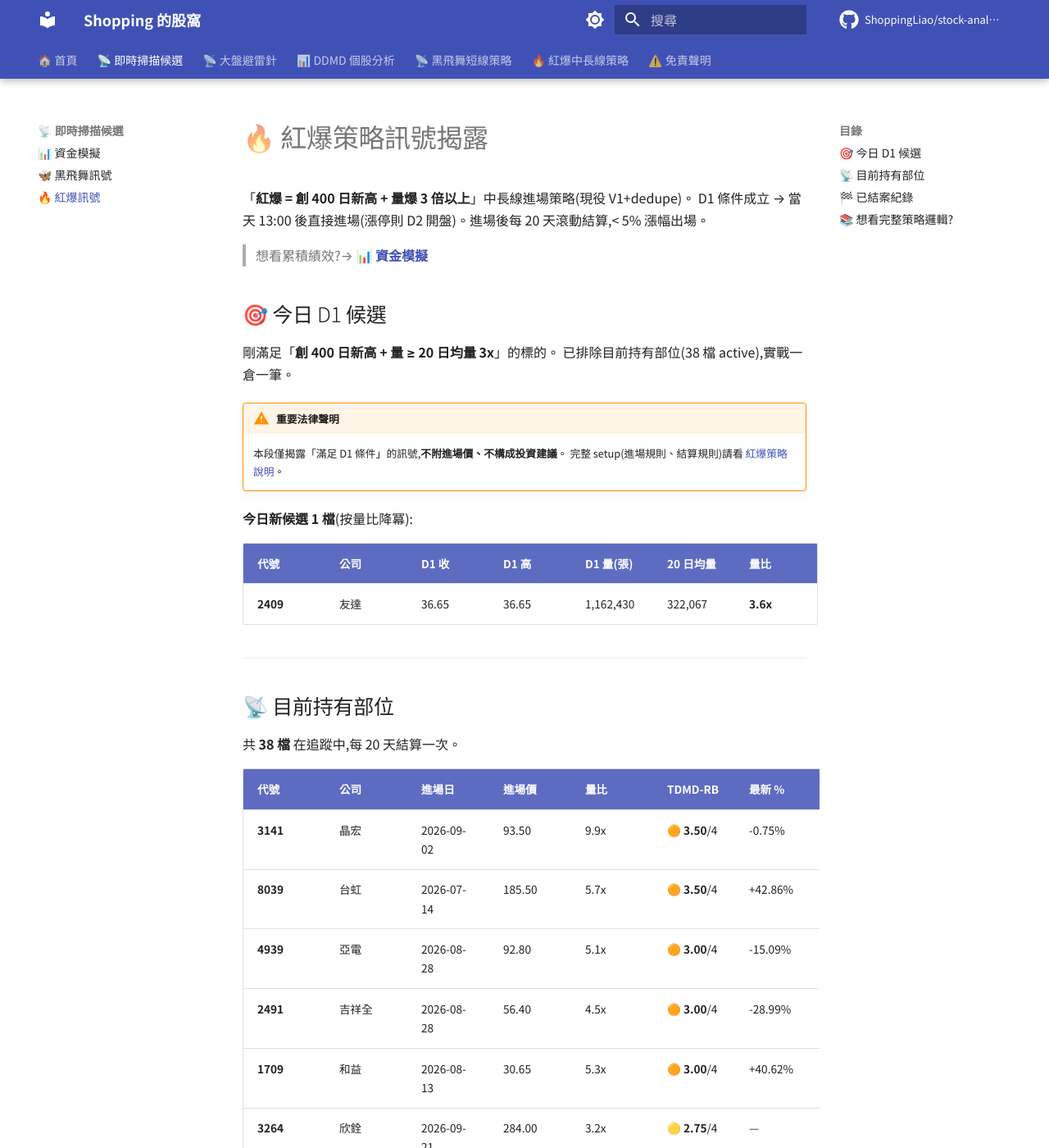
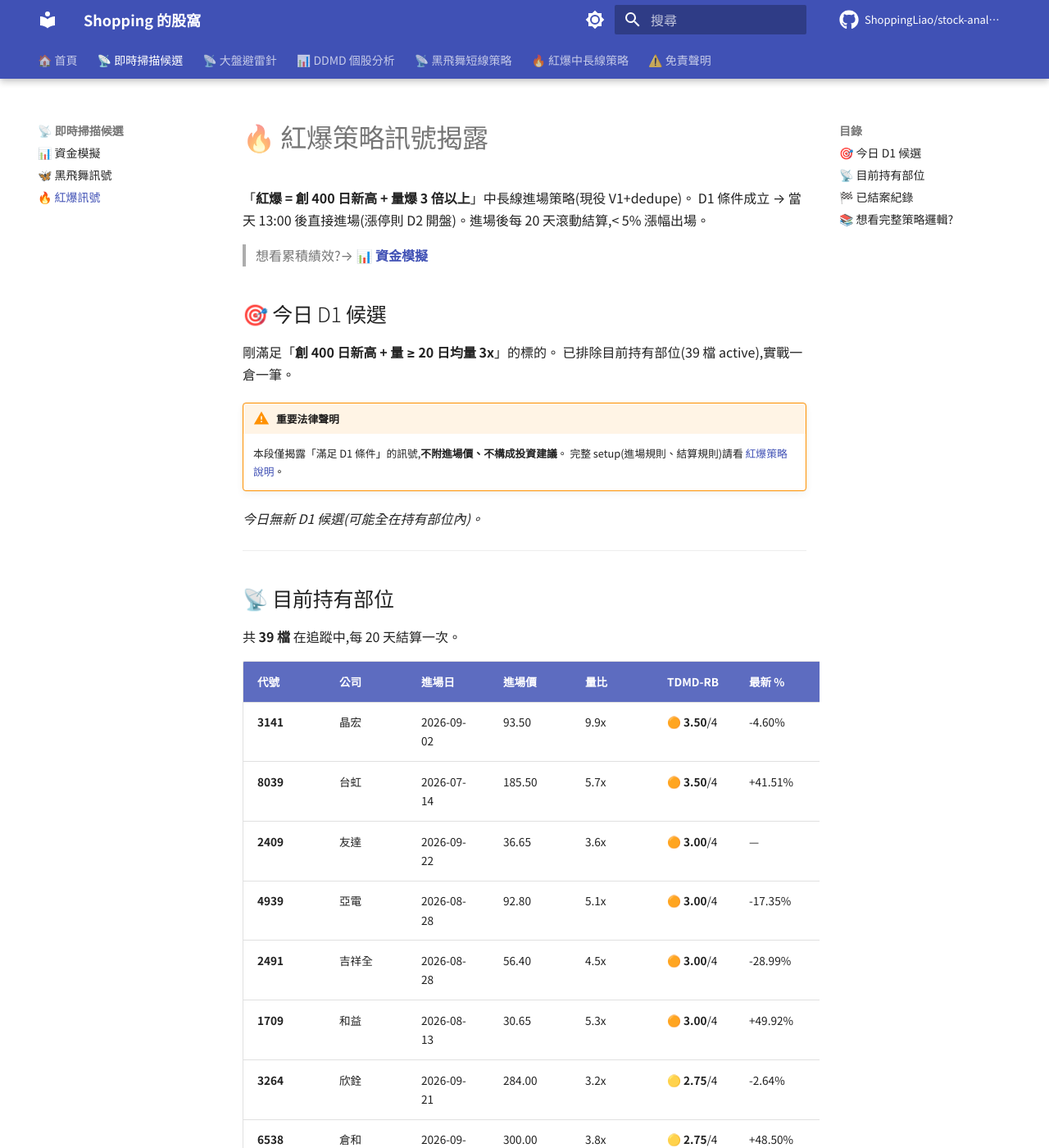
Before and after one commit to ShoppingLiao/stock-analysis-public, an MkDocs documentation site: the page built from docs/signals_red_burst.md, in a window 1280 px wide and 1400 px high. Shown: the whole window at 82% size. Built offline with MkDocs 1.6.1 and Material for MkDocs 9.7.7, drawn with Linux system fonts in a browser that asks for light colours; comment, search, counter and statistics services are not loaded; some of the changed text lies outside the part shown.

Commit message:
docs(signals): update BB + RB + capital (2026-09-22)

```diff
--- a/docs/signals_red_burst.md
+++ b/docs/signals_red_burst.md
@@ -8,63 +8,60 @@ D1 條件成立 → 當天 13:00 後直接進場(漲停則 D2 開盤)。進場
 ## 🎯 今日 D1 候選
 
 剛滿足「**創 400 日新高 + 量 ≥ 20 日均量 3x**」的標的。
-已排除目前持有部位(38 檔 active),實戰一倉一筆。
+已排除目前持有部位(39 檔 active),實戰一倉一筆。
 
 !!! warning "重要法律聲明"
     本段僅揭露「滿足 D1 條件」的訊號,**不附進場價、不構成投資建議**。
     完整 setup(進場規則、結算規則)請看 [紅爆策略說明](about/strategy_red_burst.md)。
 
-**今日新候選 1 檔**(按量比降冪):
-
-| 代號 | 公司 | D1 收 | D1 高 | D1 量(張) | 20 日均量 | 量比 |
-|------|------|-------|-------|-----------|-----------|------|
-| **2409** | 友達 | 36.65 | 36.65 | 1,162,430 | 322,067 | **3.6x** |
+*今日無新 D1 候選(可能全在持有部位內)。*
 
 ---
 
 ## 📡 目前持有部位
 
-共 **38 檔** 在追蹤中,每 20 天結算一次。
+共 **39 檔** 在追蹤中,每 20 天結算一次。
 
 | 代號 | 公司 | 進場日 | 進場價 | 量比 | TDMD-RB | 最新 % | MFE | MAE | review |
 |------|------|--------|--------|------|---------|--------|-----|-----|--------|
-| **3141** | 晶宏 | 2026-09-02 | 93.50 | 9.9x | 🟠 **3.50**/4 | -0.75% | +17.65% | -6.95% | 0/10 |
-| **8039** | 台虹 | 2026-07-14 | 185.50 | 5.7x | 🟠 **3.50**/4 | +42.86% | +96.23% | -14.82% | 2/10 |
-| **4939** | 亞電 | 2026-08-28 | 92.80 | 5.1x | 🟠 **3.00**/4 | -15.09% | +1.83% | -18.86% | 0/10 |
+| **3141** | 晶宏 | 2026-09-02 | 93.50 | 9.9x | 🟠 **3.50**/4 | -4.60% | +17.65% | -6.95% | 0/10 |
+| **8039** | 台虹 | 2026-07-14 | 185.50 | 5.7x | 🟠 **3.50**/4 | +41.51% | +96.23% | -14.82% | 2/10 |
+| **2409** | 友達 | 2026-09-22 | 36.65 | 3.6x | 🟠 **3.00**/4 | — | — | — | 0/10 |
+| **4939** | 亞電 | 2026-08-28 | 92.80 | 5.1x | 🟠 **3.00**/4 | -17.35% | +1.83% | -18.86% | 0/10 |
 | **2491** | 吉祥全 | 2026-08-28 | 56.40 | 4.5x | 🟠 **3.00**/4 | -28.99% | -6.21% | -31.56% | 0/10 |
-| **1709** | 和益 | 2026-08-13 | 30.65 | 5.3x | 🟠 **3.00**/4 | +40.62% | +40.62% | -3.75% | 1/10 |
-| **3264** | 欣銓 | 2026-09-21 | 284.00 | 3.2x | 🟡 **2.75**/4 | — | — | — | 0/10 |
-| **6538** | 倉和 | 2026-09-04 | 300.00 | 3.8x | 🟡 **2.75**/4 | +42.17% | +42.17% | -6.17% | 0/10 |
-| **2351** | 順德 | 2026-08-27 | 240.00 | 4.9x | 🟡 **2.75**/4 | -1.46% | +7.08% | -9.17% | 0/10 |
-| **3498** | 陽程 | 2026-08-17 | 158.50 | 4.2x | 🟡 **2.75**/4 | +23.66% | +39.75% | -3.15% | 1/10 |
-| **2464** | 盟立 | 2026-09-04 | 211.00 | 3.1x | 🟡 **2.50**/4 | -8.77% | +0.95% | -18.01% | 0/10 |
-| **3094** | 聯傑 | 2026-09-04 | 46.50 | 5.8x | 🟡 **2.50**/4 | +22.15% | +22.15% | -13.33% | 0/10 |
-| **2887** | 台新新光金 | 2026-08-31 | 38.55 | 3.6x | 🟡 **2.50**/4 | +13.62% | +16.21% | +0.78% | 0/10 |
-| **6214** | 精誠 | 2026-08-17 | 175.50 | 10.6x | 🟡 **2.50**/4 | +9.12% | +11.11% | -1.14% | 1/10 |
-| **2301** | 光寶科 | 2026-08-05 | 249.00 | 4.1x | 🟡 **2.50**/4 | +15.86% | +31.73% | -2.01% | 1/10 |
-| **2395** | 研華 | 2026-07-09 | 547.00 | 3.1x | 🟡 **2.50**/4 | +29.07% | +32.91% | -9.78% | 2/10 |
-| **6168** | 宏齊 | 2026-09-18 | 38.85 | 4.1x | 🟡 **2.25**/4 | +9.91% | +9.91% | +6.56% | 0/10 |
-| **6227** | 茂綸 | 2026-09-17 | 137.50 | 4.3x | 🟡 **2.25**/4 | -4.00% | +1.45% | -6.91% | 0/10 |
-| **2305** | 全友 | 2026-09-15 | 45.60 | 3.3x | 🟡 **2.25**/4 | +28.95% | +35.75% | -3.29% | 0/10 |
-| **6426** | 統新 | 2026-09-08 | 307.00 | 3.8x | 🟡 **2.25**/4 | +21.82% | +25.41% | -6.19% | 0/10 |
-| **3406** | 玉晶光 | 2026-08-31 | 916.00 | 3.8x | 🟡 **2.25**/4 | +3.93% | +24.45% | -1.09% | 0/10 |
-| **2637** | 慧洋-KY | 2026-08-19 | 91.80 | 4.6x | 🟡 **2.25**/4 | +11.66% | +17.65% | -1.96% | 1/10 |
-| **1560** | 中砂 | 2026-09-11 | 790.00 | 3.6x | 🟡 **2.00**/4 | +15.70% | +15.95% | -6.96% | 0/10 |
-| **6179** | 亞通 | 2026-09-10 | 38.20 | 9.0x | 🟡 **2.00**/4 | -2.23% | +9.69% | -14.01% | 0/10 |
-| **6218** | 豪勉 | 2026-09-08 | 46.70 | 4.8x | 🟡 **2.00**/4 | +44.97% | +44.97% | -7.39% | 0/10 |
-| **2845** | 遠東銀 | 2026-09-03 | 13.65 | 3.2x | 🟡 **2.00**/4 | -0.73% | +1.47% | -2.20% | 0/10 |
-| **2221** | 大甲 | 2026-09-02 | 83.20 | 3.1x | 🟡 **2.00**/4 | +68.27% | +68.27% | +0.60% | 0/10 |
-| **1312** | 國喬 | 2026-09-01 | 15.65 | 6.9x | 🟡 **2.00**/4 | -6.71% | +4.79% | -11.82% | 0/10 |
-| **6547** | 高端疫苗 | 2026-08-27 | 63.10 | 5.6x | 🟡 **2.00**/4 | -6.81% | +14.42% | -10.46% | 0/10 |
-| **2426** | 鼎元 | 2026-08-26 | 99.80 | 3.9x | 🟡 **2.00**/4 | +0.00% | +11.22% | -11.42% | 0/10 |
-| **2606** | 裕民 | 2026-08-24 | 72.30 | 3.0x | 🟡 **2.00**/4 | +6.92% | +13.00% | -3.18% | 1/10 |
-| **2030** | 彰源 | 2026-08-10 | 20.45 | 11.6x | 🟡 **2.00**/4 | +21.27% | +22.00% | +0.00% | 1/10 |
-| **2069** | 運錩 | 2026-09-11 | 24.65 | 4.0x | ⚪ **1.75**/4 | -1.83% | +0.61% | -7.51% | 0/10 |
-| **6226** | 光鼎 | 2026-08-31 | 31.60 | 3.4x | ⚪ **1.75**/4 | +40.82% | +51.90% | -6.96% | 0/10 |
-| **2033** | 佳大 | 2026-08-28 | 25.65 | 3.6x | ⚪ **1.75**/4 | +32.36% | +37.43% | -8.77% | 0/10 |
-| **2465** | 麗臺 | 2026-08-11 | 86.90 | 3.0x | ⚪ **1.75**/4 | +5.87% | +23.71% | -2.88% | 1/10 |
-| **6933** | AMAX-KY | 2026-09-18 | 342.00 | 3.0x | ⚪ **1.50**/4 | -7.16% | +1.75% | -7.60% | 0/10 |
-| **8227** | 巨有科技 | 2026-09-14 | 241.00 | 11.9x | ⚪ **1.50**/4 | +19.29% | +19.29% | -0.83% | 0/10 |
+| **1709** | 和益 | 2026-08-13 | 30.65 | 5.3x | 🟠 **3.00**/4 | +49.92% | +54.65% | -3.75% | 1/10 |
+| **3264** | 欣銓 | 2026-09-21 | 284.00 | 3.2x | 🟡 **2.75**/4 | -2.64% | +1.94% | -3.35% | 0/10 |
+| **6538** | 倉和 | 2026-09-04 | 300.00 | 3.8x | 🟡 **2.75**/4 | +48.50% | +56.00% | -6.17% | 0/10 |
+| **2351** | 順德 | 2026-08-27 | 240.00 | 4.9x | 🟡 **2.75**/4 | -0.62% | +7.08% | -9.17% | 0/10 |
+| **3498** | 陽程 | 2026-08-17 | 158.50 | 4.2x | 🟡 **2.75**/4 | +29.65% | +39.75% | -3.15% | 1/10 |
+| **2464** | 盟立 | 2026-09-04 | 211.00 | 3.1x | 🟡 **2.50**/4 | -9.72% | +0.95% | -18.01% | 0/10 |
+| **3094** | 聯傑 | 2026-09-04 | 46.50 | 5.8x | 🟡 **2.50**/4 | +13.12% | +22.15% | -13.33% | 0/10 |
+| **2887** | 台新新光金 | 2026-08-31 | 38.55 | 3.6x | 🟡 **2.50**/4 | +11.28% | +16.21% | +0.78% | 0/10 |
+| **6214** | 精誠 | 2026-08-17 | 175.50 | 10.6x | 🟡 **2.50**/4 | +8.55% | +11.11% | -1.14% | 1/10 |
+| **2301** | 光寶科 | 2026-08-05 | 249.00 | 4.1x | 🟡 **2.50**/4 | +14.26% | +31.73% | -2.01% | 1/10 |
+| **2395** | 研華 | 2026-07-09 | 547.00 | 3.1x | 🟡 **2.50**/4 | +28.52% | +32.91% | -9.78% | 2/10 |
+| **6168** | 宏齊 | 2026-09-18 | 38.85 | 4.1x | 🟡 **2.25**/4 | +13.26% | +17.37% | +6.56% | 0/10 |
+| **6227** | 茂綸 | 2026-09-17 | 137.50 | 4.3x | 🟡 **2.25**/4 | -1.82% | +2.91% | -6.91% | 0/10 |
+| **2305** | 全友 | 2026-09-15 | 45.60 | 3.3x | 🟡 **2.25**/4 | +31.58% | +35.75% | -3.29% | 0/10 |
+| **6426** | 統新 | 2026-09-08 | 307.00 | 3.8x | 🟡 **2.25**/4 | +15.96% | +25.41% | -6.19% | 0/10 |
+| **3406** | 玉晶光 | 2026-08-31 | 916.00 | 3.8x | 🟡 **2.25**/4 | +0.76% | +24.45% | -1.09% | 0/10 |
+| **2637** | 慧洋-KY | 2026-08-19 | 91.80 | 4.6x | 🟡 **2.25**/4 | +9.48% | +17.65% | -1.96% | 1/10 |
+| **1560** | 中砂 | 2026-09-11 | 790.00 | 3.6x | 🟡 **2.00**/4 | +20.25% | +21.52% | -6.96% | 0/10 |
+| **6179** | 亞通 | 2026-09-10 | 38.20 | 9.0x | 🟡 **2.00**/4 | -6.15% | +9.69% | -14.01% | 0/10 |
+| **6218** | 豪勉 | 2026-09-08 | 46.70 | 4.8x | 🟡 **2.00**/4 | +30.62% | +47.75% | -7.39% | 0/10 |
+| **2845** | 遠東銀 | 2026-09-03 | 13.65 | 3.2x | 🟡 **2.00**/4 | -1.10% | +1.47% | -2.20% | 0/10 |
+| **2221** | 大甲 | 2026-09-02 | 83.20 | 3.1x | 🟡 **2.00**/4 | +85.10% | +85.10% | +0.60% | 0/10 |
+| **1312** | 國喬 | 2026-09-01 | 15.65 | 6.9x | 🟡 **2.00**/4 | -6.07% | +4.79% | -11.82% | 0/10 |
+| **6547** | 高端疫苗 | 2026-08-27 | 63.10 | 5.6x | 🟡 **2.00**/4 | -6.02% | +14.42% | -10.46% | 0/10 |
+| **2426** | 鼎元 | 2026-08-26 | 99.80 | 3.9x | 🟡 **2.00**/4 | -1.00% | +11.22% | -11.42% | 0/10 |
+| **2606** | 裕民 | 2026-08-24 | 72.30 | 3.0x | 🟡 **2.00**/4 | +6.09% | +13.00% | -3.18% | 1/10 |
+| **2030** | 彰源 | 2026-08-10 | 20.45 | 11.6x | 🟡 **2.00**/4 | +33.25% | +33.25% | +0.00% | 1/10 |
+| **2069** | 運錩 | 2026-09-11 | 24.65 | 4.0x | ⚪ **1.75**/4 | +3.85% | +6.69% | -7.51% | 0/10 |
+| **6226** | 光鼎 | 2026-08-31 | 31.60 | 3.4x | ⚪ **1.75**/4 | +39.87% | +51.90% | -6.96% | 0/10 |
+| **2033** | 佳大 | 2026-08-28 | 25.65 | 3.6x | ⚪ **1.75**/4 | +45.42% | +45.42% | -8.77% | 0/10 |
+| **2465** | 麗臺 | 2026-08-11 | 86.90 | 3.0x | ⚪ **1.75**/4 | +4.83% | +23.71% | -2.88% | 1/10 |
+| **6933** | AMAX-KY | 2026-09-18 | 342.00 | 3.0x | ⚪ **1.50**/4 | -6.87% | +1.75% | -7.60% | 0/10 |
+| **8227** | 巨有科技 | 2026-09-14 | 241.00 | 11.9x | ⚪ **1.50**/4 | +26.56% | +31.12% | -0.83% | 0/10 |
 | **6617** | 共信-KY | 2026-09-08 | 134.50 | 3.7x | ⚪ **1.25**/4 | +4.83% | +10.78% | -6.69% | 0/10 |
 
 > TDMD-RB:🔴 主力(4)/🟠 中倉(3)/🟡 試單(2)/⚪ 觀察(<2)。T=突破力道+多頭陡峭、D=量爆強度、M=籌碼三條合一、Dr=LLM 題材。
```
Also changed, not shown: docs/signals_capital.md (+6 -6 lines).
